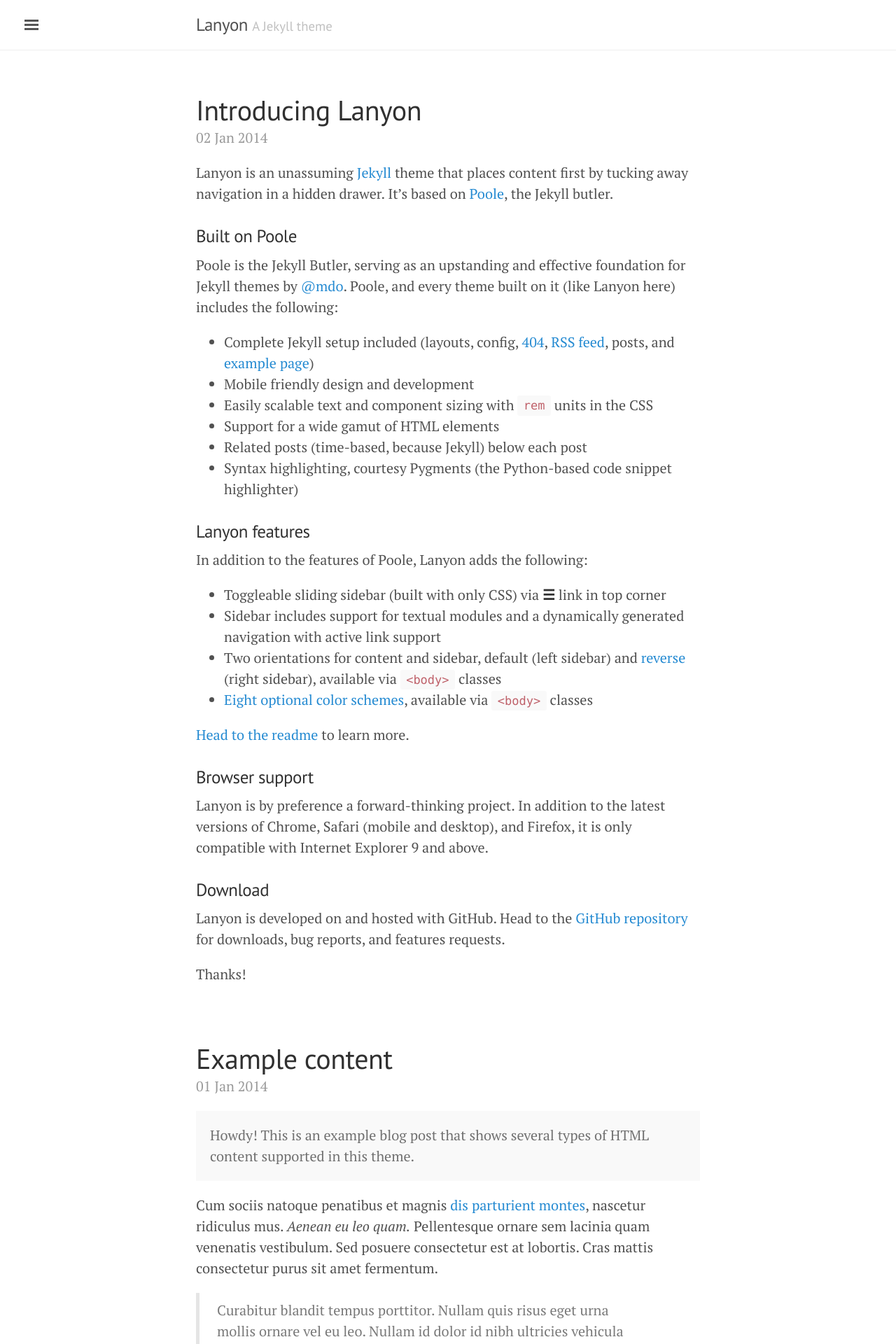
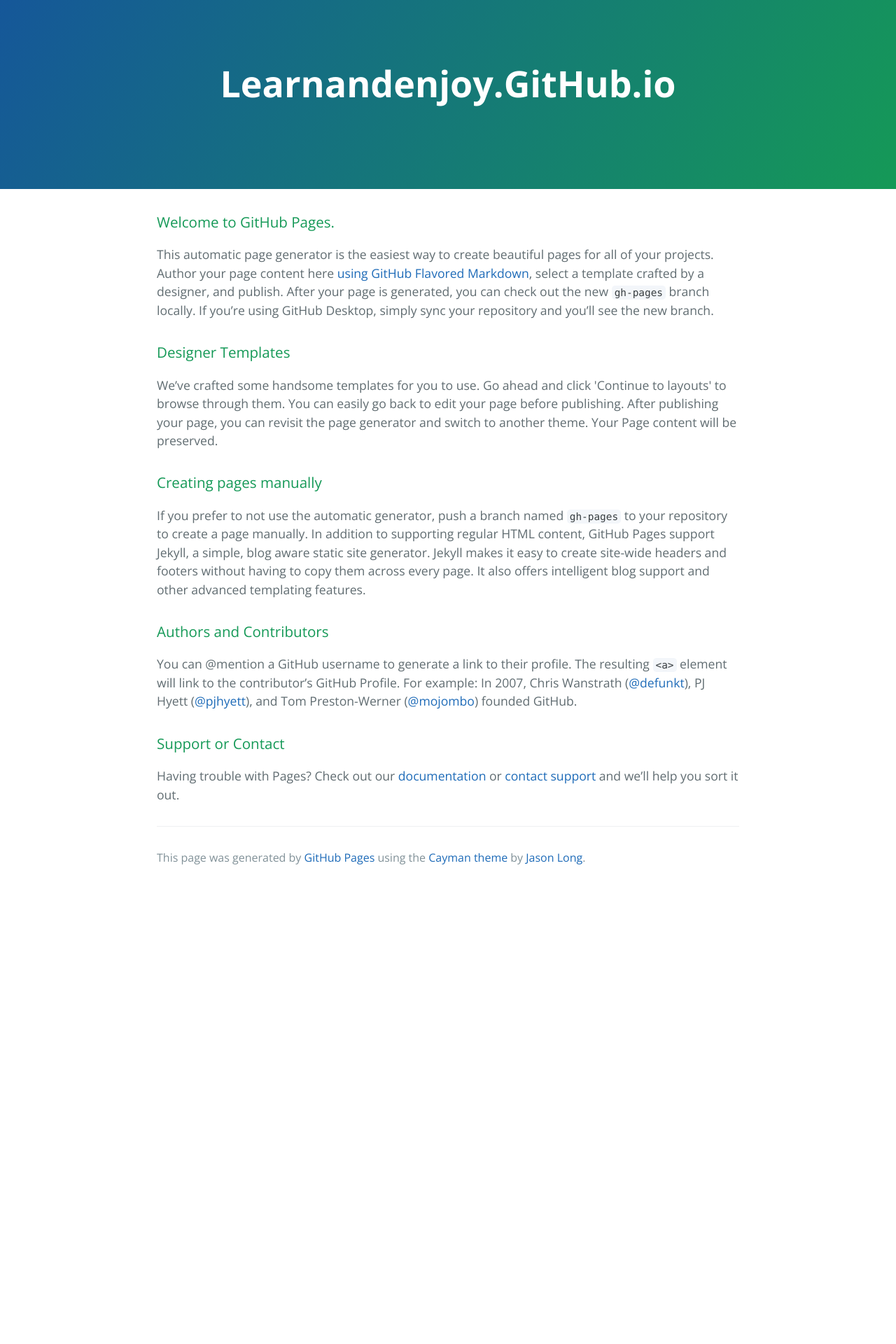
Before and after one commit to learnandenjoy/learnandenjoy.github.io, a Jekyll site: the page index.html, which Jekyll copies as it is, in a window 1280 px wide. Shown: the top 1920 px of the page at 70% size. Built offline with Jekyll 4.4.1, drawn with Linux system fonts in a browser that asks for light colours; the list of posts is cut into pages by our own code; after the commit the page ends 1269 px from its top, so only the background shows below that; some of the changed text lies outside the part shown.

Commit message:
Replace master branch with page content via GitHub

```diff
--- a/index.html
+++ b/index.html
@@ -1,37 +1,53 @@
----
-layout: default
-title: Home
----
+<!DOCTYPE html>
+<html lang="en-us">
+  <head>
+    <meta charset="UTF-8">
+    <title>Learnandenjoy.GitHub.io by learnandenjoy</title>
+    <meta name="viewport" content="width=device-width, initial-scale=1">
+    <link rel="stylesheet" type="text/css" href="stylesheets/normalize.css" media="screen">
+    <link href='https://fonts.googleapis.com/css?family=Open+Sans:400,700' rel='stylesheet' type='text/css'>
+    <link rel="stylesheet" type="text/css" href="stylesheets/stylesheet.css" media="screen">
+    <link rel="stylesheet" type="text/css" href="stylesheets/github-light.css" media="screen">
+  </head>
+  <body>
+    <section class="page-header">
+      <h1 class="project-name">Learnandenjoy.GitHub.io</h1>
+      <h2 class="project-tagline"></h2>
+    </section>
 
-<div class="posts">
-  {% for post in paginator.posts %}
-  <div class="post">
-    <h1 class="post-title">
-      <a href="{{ site.baseurl }}/{{ post.url }}">
-        {{ post.title }}
-      </a>
-    </h1>
+    <section class="main-content">
+      <h3>
+<a id="welcome-to-github-pages" class="anchor" href="#welcome-to-github-pages" aria-hidden="true"><span aria-hidden="true" class="octicon octicon-link"></span></a>Welcome to GitHub Pages.</h3>
 
-    <span class="post-date">{{ post.date | date_to_string }}</span>
+<p>This automatic page generator is the easiest way to create beautiful pages for all of your projects. Author your page content here <a href="https://guides.github.com/features/mastering-markdown/">using GitHub Flavored Markdown</a>, select a template crafted by a designer, and publish. After your page is generated, you can check out the new <code>gh-pages</code> branch locally. If you’re using GitHub Desktop, simply sync your repository and you’ll see the new branch.</p>
 
-    {{ post.content }}
-  </div>
-  {% endfor %}
-</div>
+<h3>
+<a id="designer-templates" class="anchor" href="#designer-templates" aria-hidden="true"><span aria-hidden="true" class="octicon octicon-link"></span></a>Designer Templates</h3>
 
-<div class="pagination">
-  {% if paginator.next_page %}
-    <a class="pagination-item older" href="{{ site.baseurl }}/page{{paginator.next_page}}">Older</a>
-  {% else %}
-    <span class="pagination-item older">Older</span>
-  {% endif %}
-  {% if paginator.previous_page %}
-    {% if paginator.page == 2 %}
-      <a class="pagination-item newer" href="{{ site.baseurl }}/">Newer</a>
-    {% else %}
-      <a class="pagination-item newer" href="{{ site.baseurl }}/page{{paginator.previous_page}}">Newer</a>
-    {% endif %}
-  {% else %}
-    <span class="pagination-item newer">Newer</span>
-  {% endif %}
-</div>
+<p>We’ve crafted some handsome templates for you to use. Go ahead and click 'Continue to layouts' to browse through them. You can easily go back to edit your page before publishing. After publishing your page, you can revisit the page generator and switch to another theme. Your Page content will be preserved.</p>
+
+<h3>
+<a id="creating-pages-manually" class="anchor" href="#creating-pages-manually" aria-hidden="true"><span aria-hidden="true" class="octicon octicon-link"></span></a>Creating pages manually</h3>
+
+<p>If you prefer to not use the automatic generator, push a branch named <code>gh-pages</code> to your repository to create a page manually. In addition to supporting regular HTML content, GitHub Pages support Jekyll, a simple, blog aware static site generator. Jekyll makes it easy to create site-wide headers and footers without having to copy them across every page. It also offers intelligent blog support and other advanced templating features.</p>
+
+<h3>
+<a id="authors-and-contributors" class="anchor" href="#authors-and-contributors" aria-hidden="true"><span aria-hidden="true" class="octicon octicon-link"></span></a>Authors and Contributors</h3>
+
+<p>You can @mention a GitHub username to generate a link to their profile. The resulting <code>&lt;a&gt;</code> element will link to the contributor’s GitHub Profile. For example: In 2007, Chris Wanstrath (<a href="https://github.com/defunkt" class="user-mention">@defunkt</a>), PJ Hyett (<a href="https://github.com/pjhyett" class="user-mention">@pjhyett</a>), and Tom Preston-Werner (<a href="https://github.com/mojombo" class="user-mention">@mojombo</a>) founded GitHub.</p>
+
+<h3>
+<a id="support-or-contact" class="anchor" href="#support-or-contact" aria-hidden="true"><span aria-hidden="true" class="octicon octicon-link"></span></a>Support or Contact</h3>
+
+<p>Having trouble with Pages? Check out our <a href="https://help.github.com/pages">documentation</a> or <a href="https://github.com/contact">contact support</a> and we’ll help you sort it out.</p>
+
+      <footer class="site-footer">
+
+        <span class="site-footer-credits">This page was generated by <a href="https://pages.github.com">GitHub Pages</a> using the <a href="https://github.com/jasonlong/cayman-theme">Cayman theme</a> by <a href="https://twitter.com/jasonlong">Jason Long</a>.</span>
+      </footer>
+
+    </section>
+
+
+  </body>
+</html>
--- /dev/null
+++ b/stylesheets/github-light.css
@@ -0,0 +1,123 @@
+/*
+The MIT License (MIT)
+
+Copyright (c) 2016 GitHub, Inc.
+
+Permission is hereby granted, free of charge, to any person obtaining a copy
+of this software and associated documentation files (the "Software"), to deal
+in the Software without restriction, including without limitation the rights
+to use, copy, modify, merge, publish, distribute, sublicense, and/or sell
+copies of the Software, and to permit persons to whom the Software is
+furnished to do so, subject to the following conditions:
+
+The above copyright notice and this permission notice shall be included in all
+copies or substantial portions of the Software.
+
+THE SOFTWARE IS PROVIDED "AS IS", WITHOUT WARRANTY OF ANY KIND, EXPRESS OR
+IMPLIED, INCLUDING BUT NOT LIMITED TO THE WARRANTIES OF MERCHANTABILITY,
+FITNESS FOR A PARTICULAR PURPOSE AND NONINFRINGEMENT. IN NO EVENT SHALL THE
+AUTHORS OR COPYRIGHT HOLDERS BE LIABLE FOR ANY CLAIM, DAMAGES OR OTHER
+LIABILITY, WHETHER IN AN ACTION OF CONTRACT, TORT OR OTHERWISE, ARISING FROM,
+OUT OF OR IN CONNECTION WITH THE SOFTWARE OR THE USE OR OTHER DEALINGS IN THE
+SOFTWARE.
+
+*/
+
+.pl-c /* comment */ {
+  color: #969896;
+}
+
+.pl-c1 /* constant, variable.other.constant, support, meta.property-name, support.constant, support.variable, meta.module-reference, markup.raw, meta.diff.header */,
+.pl-s .pl-v /* string variable */ {
+  color: #0086b3;
+}
+
+.pl-e /* entity */,
+.pl-en /* entity.name */ {
+  color: #795da3;
+}
+
+.pl-smi /* variable.parameter.function, storage.modifier.package, storage.modifier.import, storage.type.java, variable.other */,
+.pl-s .pl-s1 /* string source */ {
+  color: #333;
+}
+
+.pl-ent /* entity.name.tag */ {
+  color: #63a35c;
+}
+
+.pl-k /* keyword, storage, storage.type */ {
+  color: #a71d5d;
+}
+
+.pl-s /* string */,
+.pl-pds /* punctuation.definition.string, string.regexp.character-class */,
+.pl-s .pl-pse .pl-s1 /* string punctuation.section.embedded source */,
+.pl-sr /* string.regexp */,
+.pl-sr .pl-cce /* string.regexp constant.character.escape */,
+.pl-sr .pl-sre /* string.regexp source.ruby.embedded */,
+.pl-sr .pl-sra /* string.regexp string.regexp.arbitrary-repitition */ {
+  color: #183691;
+}
+
+.pl-v /* variable */ {
+  color: #ed6a43;
+}
+
+.pl-id /* invalid.deprecated */ {
+  color: #b52a1d;
+}
+
+.pl-ii /* invalid.illegal */ {
+  color: #f8f8f8;
+  background-color: #b52a1d;
+}
+
+.pl-sr .pl-cce /* string.regexp constant.character.escape */ {
+  font-weight: bold;
+  color: #63a35c;
+}
+
+.pl-ml /* markup.list */ {
+  color: #693a17;
+}
+
+.pl-mh /* markup.heading */,
+.pl-mh .pl-en /* markup.heading entity.name */,
+.pl-ms /* meta.separator */ {
+  font-weight: bold;
+  color: #1d3e81;
+}
+
+.pl-mq /* markup.quote */ {
+  color: #008080;
+}
+
+.pl-mi /* markup.italic */ {
+  font-style: italic;
+  color: #333;
+}
+
+.pl-mb /* markup.bold */ {
+  font-weight: bold;
+  color: #333;
+}
+
+.pl-md /* markup.deleted, meta.diff.header.from-file */ {
+  color: #bd2c00;
+  background-color: #ffecec;
+}
+
+.pl-mi1 /* markup.inserted, meta.diff.header.to-file */ {
+  color: #55a532;
+  background-color: #eaffea;
+}
+
+.pl-mdr /* meta.diff.range */ {
+  font-weight: bold;
+  color: #795da3;
+}
+
+.pl-mo /* meta.output */ {
+  color: #1d3e81;
+}
--- /dev/null
+++ b/stylesheets/stylesheet.css
@@ -0,0 +1,245 @@
+* {
+  box-sizing: border-box; }
+
+body {
+  padding: 0;
+  margin: 0;
+  font-family: "Open Sans", "Helvetica Neue", Helvetica, Arial, sans-serif;
+  font-size: 16px;
+  line-height: 1.5;
+  color: #606c71; }
+
+a {
+  color: #1e6bb8;
+  text-decoration: none; }
+  a:hover {
+    text-decoration: underline; }
+
+.btn {
+  display: inline-block;
+  margin-bottom: 1rem;
+  color: rgba(255, 255, 255, 0.7);
+  background-color: rgba(255, 255, 255, 0.08);
+  border-color: rgba(255, 255, 255, 0.2);
+  border-style: solid;
+  border-width: 1px;
+  border-radius: 0.3rem;
+  transition: color 0.2s, background-color 0.2s, border-color 0.2s; }
+  .btn + .btn {
+    margin-left: 1rem; }
+
+.btn:hover {
+  color: rgba(255, 255, 255, 0.8);
+  text-decoration: none;
+  background-color: rgba(255, 255, 255, 0.2);
+  border-color: rgba(255, 255, 255, 0.3); }
+
+@media screen and (min-width: 64em) {
+  .btn {
+    padding: 0.75rem 1rem; } }
+
+@media screen and (min-width: 42em) and (max-width: 64em) {
+  .btn {
+    padding: 0.6rem 0.9rem;
+    font-size: 0.9rem; } }
+
+@media screen and (max-width: 42em) {
+  .btn {
+    display: block;
+    width: 100%;
+    padding: 0.75rem;
+    font-size: 0.9rem; }
+    .btn + .btn {
+      margin-top: 1rem;
+      margin-left: 0; } }
+
+.page-header {
+  color: #fff;
+  text-align: center;
+  background-color: #159957;
+  background-image: linear-gradient(120deg, #155799, #159957); }
+
+@media screen and (min-width: 64em) {
+  .page-header {
+    padding: 5rem 6rem; } }
+
+@media screen and (min-width: 42em) and (max-width: 64em) {
+  .page-header {
+    padding: 3rem 4rem; } }
+
+@media screen and (max-width: 42em) {
+  .page-header {
+    padding: 2rem 1rem; } }
+
+.project-name {
+  margin-top: 0;
+  margin-bottom: 0.1rem; }
+
+@media screen and (min-width: 64em) {
+  .project-name {
+    font-size: 3.25rem; } }
+
+@media screen and (min-width: 42em) and (max-width: 64em) {
+  .project-name {
+    font-size: 2.25rem; } }
+
+@media screen and (max-width: 42em) {
+  .project-name {
+    font-size: 1.75rem; } }
+
+.project-tagline {
+  margin-bottom: 2rem;
+  font-weight: normal;
+  opacity: 0.7; }
+
+@media screen and (min-width: 64em) {
+  .project-tagline {
+    font-size: 1.25rem; } }
+
+@media screen and (min-width: 42em) and (max-width: 64em) {
+  .project-tagline {
+    font-size: 1.15rem; } }
+
+@media screen and (max-width: 42em) {
+  .project-tagline {
+    font-size: 1rem; } }
+
+.main-content :first-child {
+  margin-top: 0; }
+.main-content img {
+  max-width: 100%; }
+.main-content h1, .main-content h2, .main-content h3, .main-content h4, .main-content h5, .main-content h6 {
+  margin-top: 2rem;
+  margin-bottom: 1rem;
+  font-weight: normal;
+  color: #159957; }
+.main-content p {
+  margin-bottom: 1em; }
+.main-content code {
+  padding: 2px 4px;
+  font-family: Consolas, "Liberation Mono", Menlo, Courier, monospace;
+  font-size: 0.9rem;
+  color: #383e41;
+  background-color: #f3f6fa;
+  border-radius: 0.3rem; }
+.main-content pre {
+  padding: 0.8rem;
+  margin-top: 0;
+  margin-bottom: 1rem;
+  font: 1rem Consolas, "Liberation Mono", Menlo, Courier, monospace;
+  color: #567482;
+  word-wrap: normal;
+  background-color: #f3f6fa;
+  border: solid 1px #dce6f0;
+  border-radius: 0.3rem; }
+  .main-content pre > code {
+    padding: 0;
+    margin: 0;
+    font-size: 0.9rem;
+    color: #567482;
+    word-break: normal;
+    white-space: pre;
+    background: transparent;
+    border: 0; }
+.main-content .highlight {
+  margin-bottom: 1rem; }
+  .main-content .highlight pre {
+    margin-bottom: 0;
+    word-break: normal; }
+.main-content .highlight pre, .main-content pre {
+  padding: 0.8rem;
+  overflow: auto;
+  font-size: 0.9rem;
+  line-height: 1.45;
+  border-radius: 0.3rem; }
+.main-content pre code, .main-content pre tt {
+  display: inline;
+  max-width: initial;
+  padding: 0;
+  margin: 0;
+  overflow: initial;
+  line-height: inherit;
+  word-wrap: normal;
+  background-color: transparent;
+  border: 0; }
+  .main-content pre code:before, .main-content pre code:after, .main-content pre tt:before, .main-content pre tt:after {
+    content: normal; }
+.main-content ul, .main-content ol {
+  margin-top: 0; }
+.main-content blockquote {
+  padding: 0 1rem;
+  margin-left: 0;
+  color: #819198;
+  border-left: 0.3rem solid #dce6f0; }
+  .main-content blockquote > :first-child {
+    margin-top: 0; }
+  .main-content blockquote > :last-child {
+    margin-bottom: 0; }
+.main-content table {
+  display: block;
+  width: 100%;
+  overflow: auto;
+  word-break: normal;
+  word-break: keep-all; }
+  .main-content table th {
+    font-weight: bold; }
+  .main-content table th, .main-content table td {
+    padding: 0.5rem 1rem;
+    border: 1px solid #e9ebec; }
+.main-content dl {
+  padding: 0; }
+  .main-content dl dt {
+    padding: 0;
+    margin-top: 1rem;
+    font-size: 1rem;
+    font-weight: bold; }
+  .main-content dl dd {
+    padding: 0;
+    margin-bottom: 1rem; }
+.main-content hr {
+  height: 2px;
+  padding: 0;
+  margin: 1rem 0;
+  background-color: #eff0f1;
+  border: 0; }
+
+@media screen and (min-width: 64em) {
+  .main-content {
+    max-width: 64rem;
+    padding: 2rem 6rem;
+    margin: 0 auto;
+    font-size: 1.1rem; } }
+
+@media screen and (min-width: 42em) and (max-width: 64em) {
+  .main-content {
+    padding: 2rem 4rem;
+    font-size: 1.1rem; } }
+
+@media screen and (max-width: 42em) {
+  .main-content {
+    padding: 2rem 1rem;
+    font-size: 1rem; } }
+
+.site-footer {
+  padding-top: 2rem;
+  margin-top: 2rem;
+  border-top: solid 1px #eff0f1; }
+
+.site-footer-owner {
+  display: block;
+  font-weight: bold; }
+
+.site-footer-credits {
+  color: #819198; }
+
+@media screen and (min-width: 64em) {
+  .site-footer {
+    font-size: 1rem; } }
+
+@media screen and (min-width: 42em) and (max-width: 64em) {
+  .site-footer {
+    font-size: 1rem; } }
+
+@media screen and (max-width: 42em) {
+  .site-footer {
+    font-size: 0.9rem; } }
```
Also changed, not shown: params.json (added, +6 -0 lines), stylesheets/normalize.css (added).
